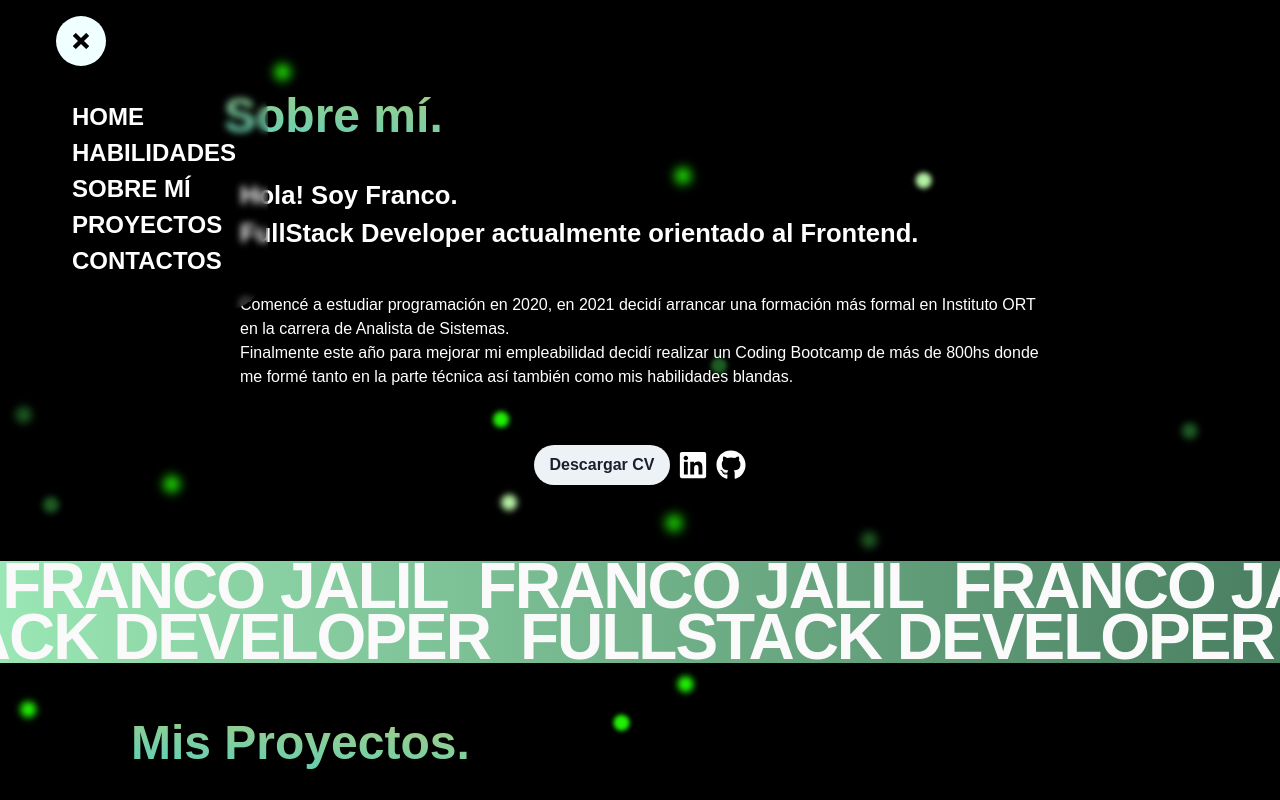
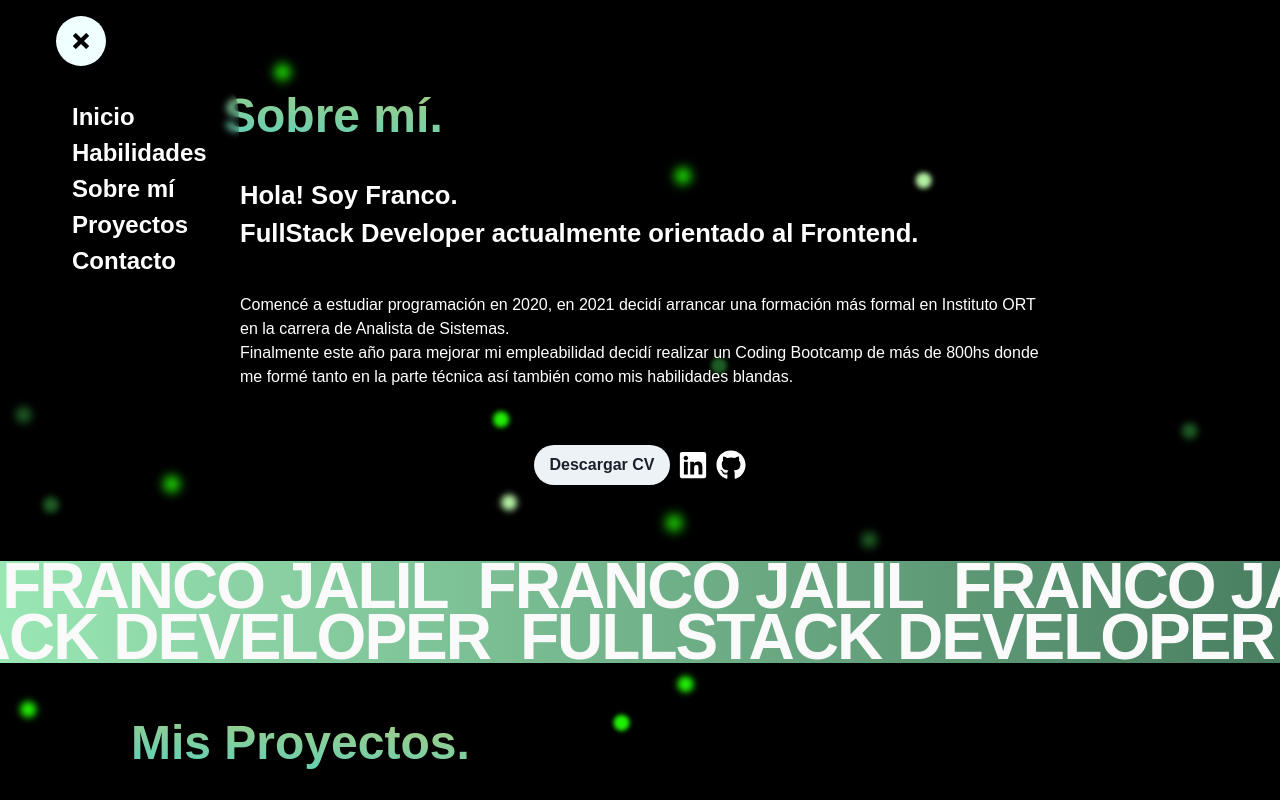
Before and after one commit to francojalil7/porfolio, a React (Create React App) app: page / in a window 1280 px wide. Both pictures are taken after a click on the button 81 px from the left and 41 px from the top of the page. Shown: the top 800 px of the page. Built offline with nearby package versions, Linux system fonts and the light colour scheme.

Commit message:
add color button contact

```diff
--- a/src/App.css
+++ b/src/App.css
@@ -255,3 +255,12 @@ p {
   margin: 1rem;
   border-bottom: 1px solid white;
 }
+
+.buttonContact{
+  color:black;
+  width: 100px;
+  margin: 0 auto;
+  padding: 10px;
+  border-radius: 30px;
+background-color: white;
+}
--- a/src/components/Contact.tsx
+++ b/src/components/Contact.tsx
@@ -17,9 +17,6 @@ const Contact = () => {
     }
 
   }, [state]);
-
-  if (state.succeeded) {
-  }
 
   const handlerChange = (event: React.FormEvent<HTMLInputElement>) => {
     event.currentTarget.name === "name"
@@ -42,6 +39,7 @@ const Contact = () => {
       maxW={"950px"}
       w="90%"
       direction={"column"}
+      id="contact"
     >
       <p className="pForm">Contacto</p>
       <form onSubmit={handleSubmit} className="contactForm">
@@ -78,8 +76,8 @@ const Contact = () => {
           field="message"
           errors={state.errors}
         />
-        <button type="submit" disabled={state.submitting}>
-          Submit
+        <button className="buttonContact" type="submit" disabled={state.submitting}>
+          Enviar
         </button>
       </form>
     </Stack>
--- a/src/components/Projects.tsx
+++ b/src/components/Projects.tsx
@@ -4,7 +4,7 @@ import projects from "../utils/projects";
 
 const Proyects = () => {
   return (
-    <Stack maxWidth={"1050px"} m="0 auto">
+    <Stack maxWidth={"1050px"} m="0 auto" id="project">
       <>
         <Text
           bgGradient="linear(to-tr, teal.300, yellow.400)"
--- a/src/components/navbar/NavBar.tsx
+++ b/src/components/navbar/NavBar.tsx
@@ -34,17 +34,17 @@ const NavBar = () => {
           }}
         >
           <a href="#home">
-            <p>HOME</p>
+            <p>Inicio</p>
           </a>
-          <a href="#skills">HABILIDADES</a>
+          <a href="#skills">Habilidades</a>
           <a href="#about_me">
-            <p> SOBRE MÍ</p>
+            <p> Sobre mí</p>
           </a>
-          <a href="#proyects">
-            <p> PROYECTOS</p>
+          <a href="#project">
+            <p> Proyectos</p>
           </a>
           <a href="#contact">
-            <p> CONTACTOS</p>
+            <p> Contacto</p>
           </a>
         </motion.div>
       )}
```
